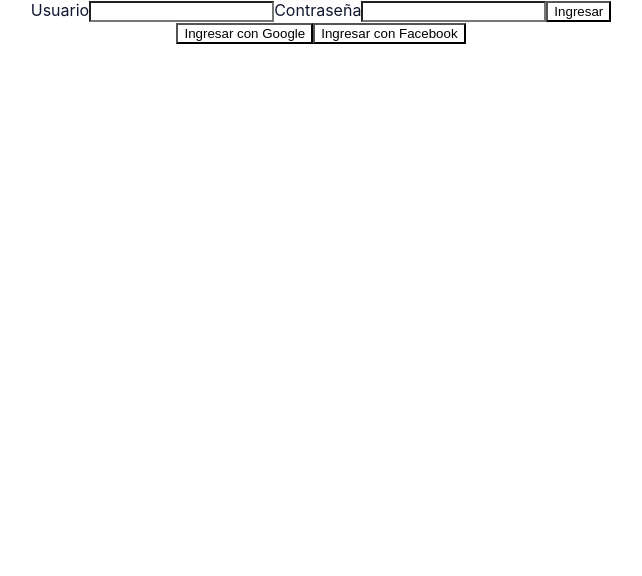
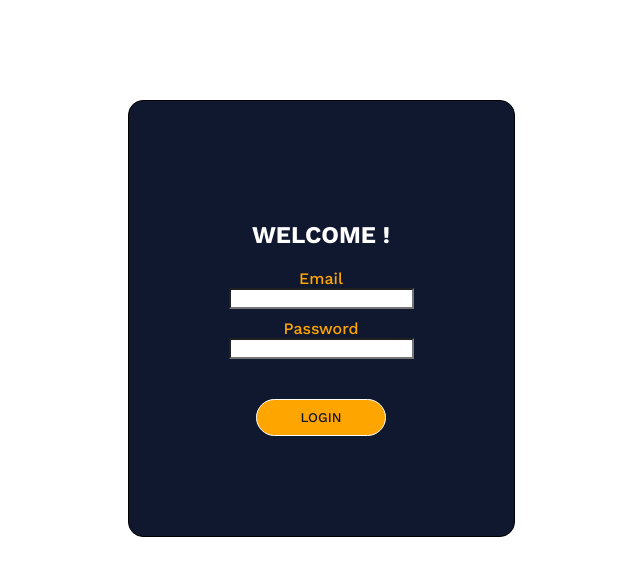
Before and after one commit to No-Country/c3-g53-m, a React (Create React App) app: page /login in a window 1280 px wide. Shown: the top 576 px of the page, without its empty margins (319-961 px from the left). Built offline with nearby package versions, Linux system fonts and the light colour scheme.

Commit message:
login-styles

```diff
--- a/src/App.js
+++ b/src/App.js
@@ -1,7 +1,7 @@
 import './App.css';
 import { Routes, BrowserRouter, Route } from "react-router-dom";
 import { Home } from "./components/home.jsx";
-import { Login } from "./components/login"
+import { Login } from "./components/Login/login"
 import { Userprofile } from "./components/userprofile"
 
 
@@ -10,8 +10,6 @@ function App() {
   return (
 
     <BrowserRouter>
-
-
 
       <div className="App">
         <Routes>
--- /dev/null
+++ b/src/components/Login/login.css
@@ -0,0 +1,65 @@
+@import url('https://fonts.googleapis.com/css2?family=DM+Serif+Display&family=Work+Sans:wght@500;700&display=swap');
+
+
+h2 {
+  background-color: #10182f;
+  color: white
+}
+
+label {
+  background-color: #10182f;
+  width: 100%;
+}
+
+form-group {
+  background-color: #10182f;
+}
+
+form {
+  border: 1px solid black;
+  padding: 100px;
+  margin-top: 100px;
+  color: orange;
+  background-color: #10182f;
+  border-radius: 15px;
+  font-family: 'Work Sans', sans-serif;
+  font-weight: 500;
+
+}
+
+.form-group {
+  display: flex;
+  flex-direction: column;
+  justify-content:center;
+  align-items: center;
+  margin-bottom: 10px
+}
+
+.button-login {
+  width: 130px;
+  color: #10182f;
+  border-radius: 25px;
+  margin-top: 30px;
+  background-color: orange;
+  padding: 10px;
+  border: 1px solid white;
+  font-family: 'Work Sans', sans-serif;
+  font-weight: 500;
+}
+
+.button-login:hover {
+  background-color: white;
+  color: orange;
+  border: 1px solid orange
+}
+
+.form-body {
+  height: 100vh;
+  width: 100%
+}
+
+.form-body img {
+  width: 100%;
+  height:100%;
+  object-fit: cover;
+}
--- /dev/null
+++ b/src/components/Login/login.jsx
@@ -0,0 +1,29 @@
+import React from "react";
+import "./login.css"
+
+
+export function Login() {
+
+
+    return(
+
+
+
+      <form>
+              <h2>WELCOME !</h2>
+              <div className="form-group">
+                  <label htmlFor="email">Email</label>
+                  <input type="email" name="email" id="email" required></input>
+              </div>
+              <div className="form-group">
+                  <label htmlFor="password">Password</label>
+                  <input type="password" name="password" id="password"></input>
+              </div>
+                <input className="button-login" type="submit" value="LOGIN"></input>
+      </form>
+
+
+
+
+    )
+}
--- a/src/components/login.jsx
+++ /dev/null
@@ -1,18 +0,0 @@
-import React from "react";
-
-export function Login() {
-    return(
-        <div>
-            <form>
-                <label>Usuario</label>
-                <input typeof="text"></input>
-                <label>Contraseña</label>
-                <input typeof="password"></input>
-                <button typeof="submit">Ingresar</button>
-            </form>
-            <button>Ingresar con Google</button>
-            <button>Ingresar con Facebook</button>
-
-        </div>
-    )
-}
```
